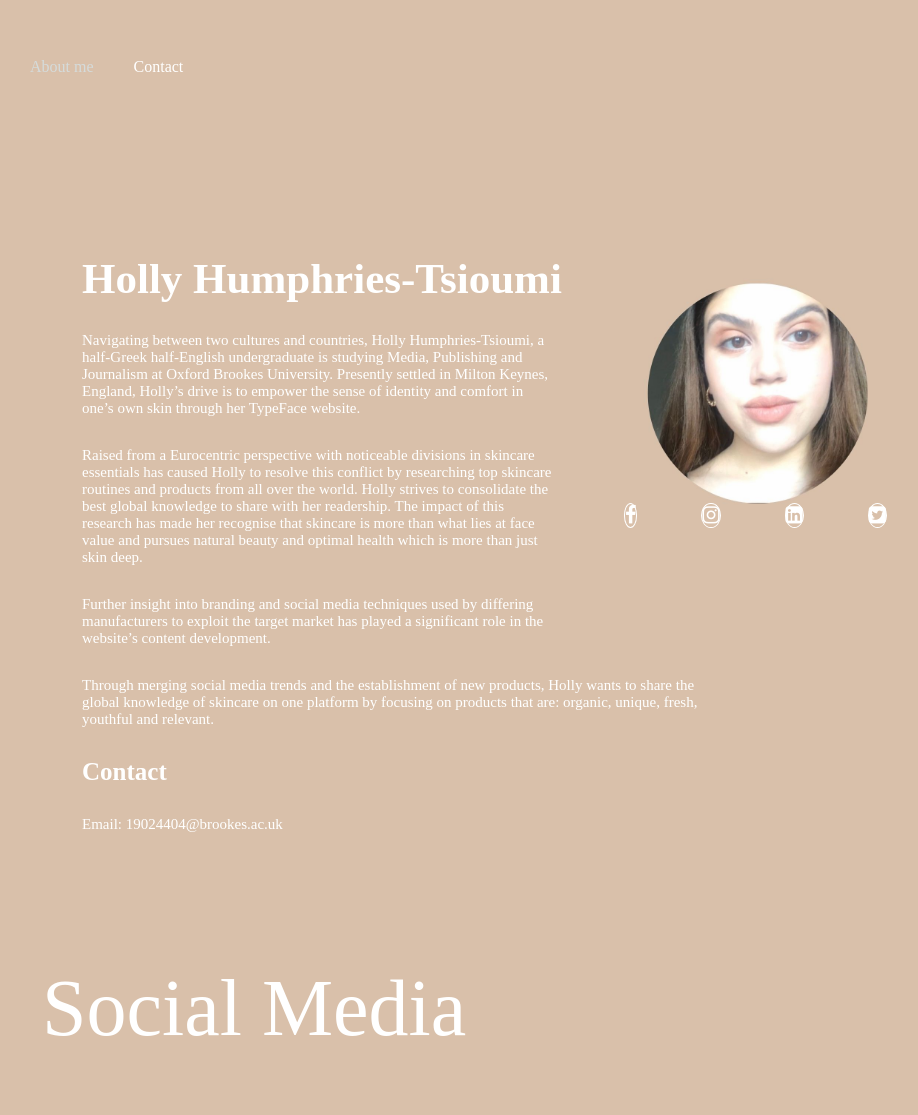
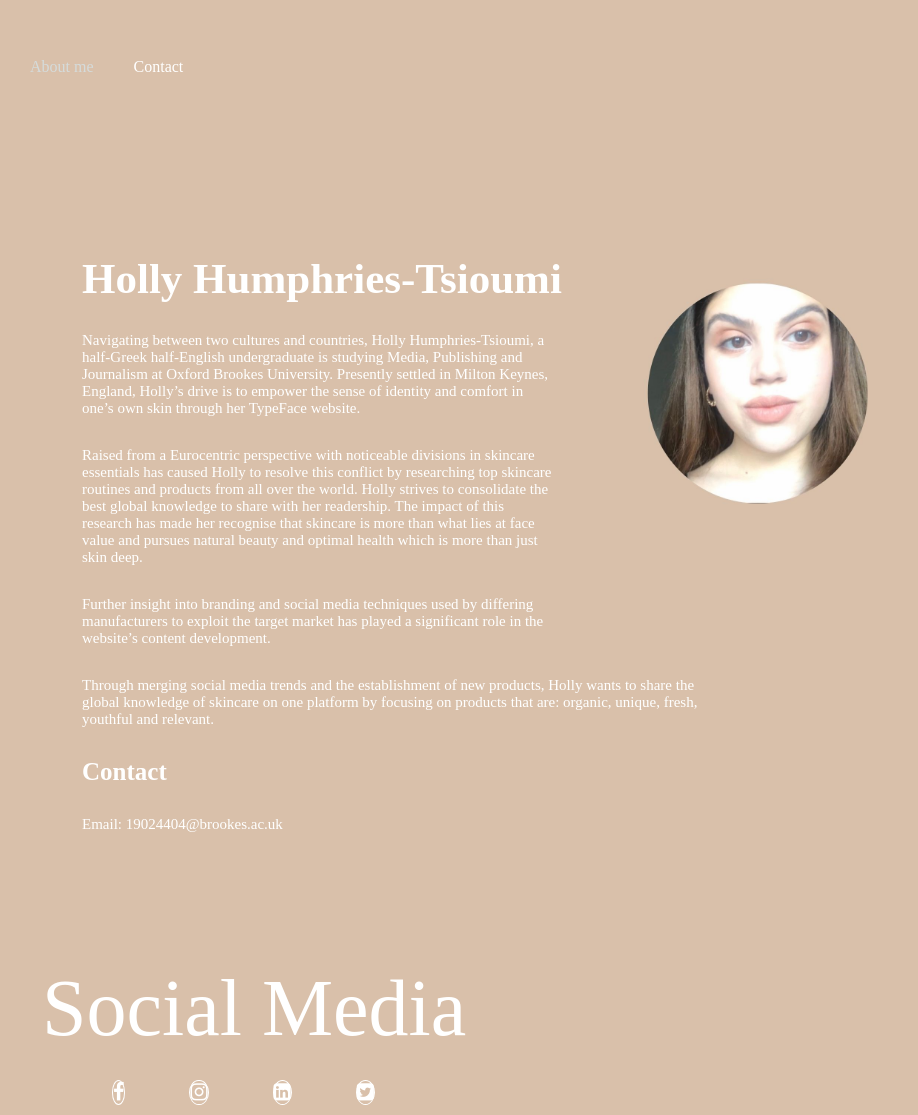
Before and after one commit to hollyhumphries/mybrookesblog, a Jekyll site: the page aboutme/index.html, which Jekyll copies as it is, in a window 1280 px wide. Shown: the whole page, without its empty margins (88-1006 px from the left). Built offline with Jekyll 4.4.1, drawn with Linux system fonts in a browser that asks for light colours; before the commit the page ends 1054 px from its top, so only the background shows below that.

Commit message:
Update styles.css

```diff
--- a/aboutme/css/styles.css
+++ b/aboutme/css/styles.css
@@ -77,7 +77,7 @@ h3{
 }
 
 .media{
-  position: absolute;
+  position: bottom left;
   top:40%;
   left:50%;
   trasform: translate (-53%, -50%);
```
